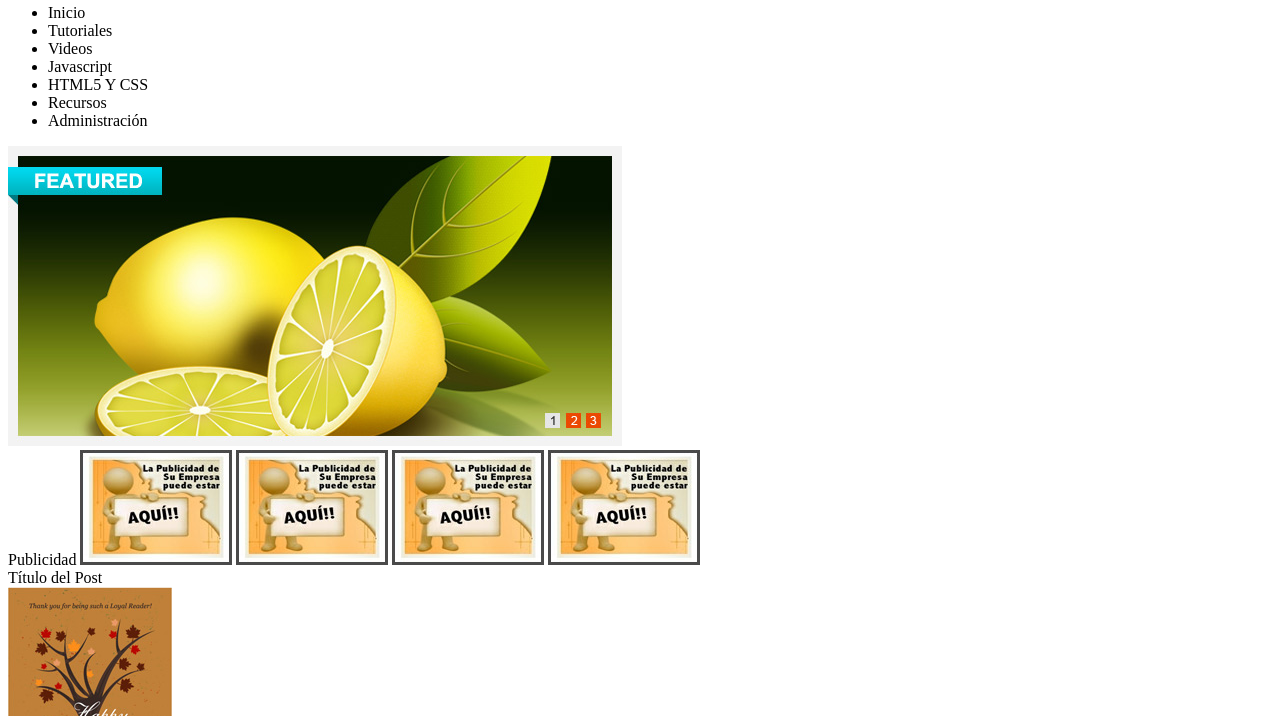
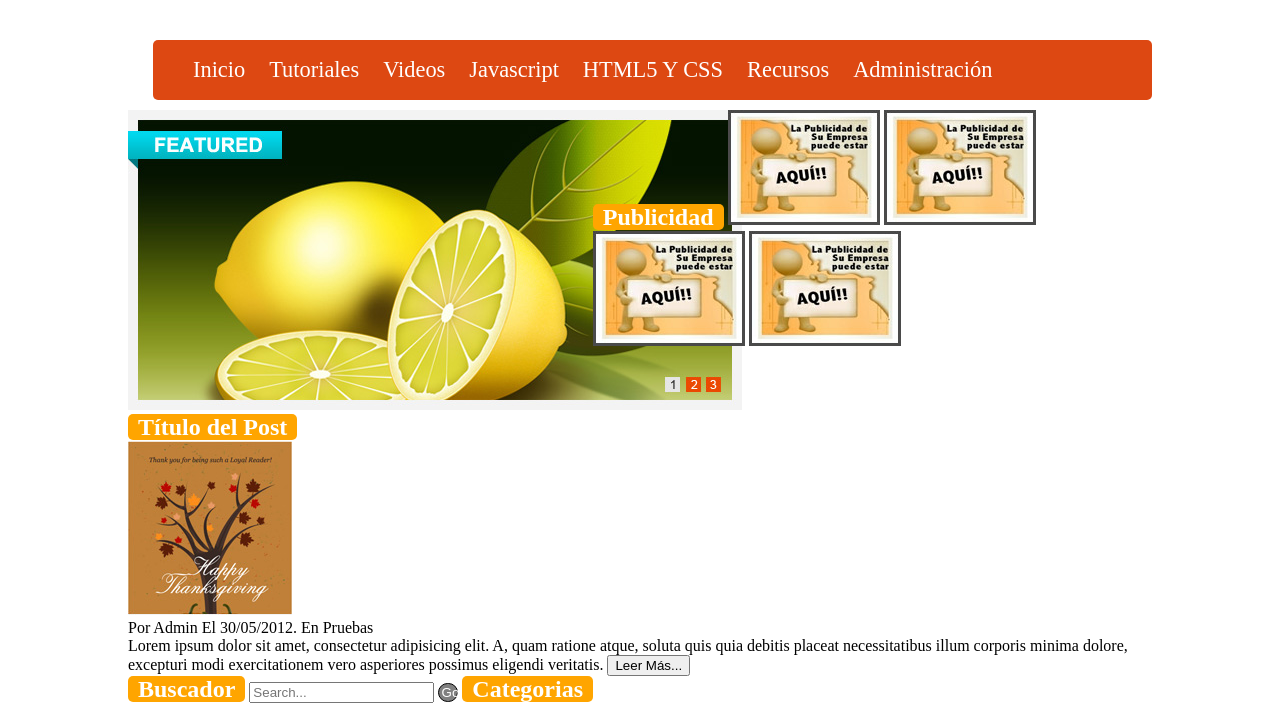
Before and after one commit to jjnr27/pw2173, a plain HTML site: page practica03css/index.html in a window 1280 px wide. Shown: the part 69-785 px from the top of the page. Drawn offline with Linux system fonts and the light colour scheme.

Commit message:
Practica 3 CSS parte 2

```diff
--- a/practica03css/css/estilos.css
+++ b/practica03css/css/estilos.css
@@ -1,5 +1,29 @@
 body{
+	font-size: 16px;
+	margin:0 auto;
 	width: 1024px;
+}
+
+header nav{
+	background: #DD4812;
+	border-radius: 5px;
+	margin-left: 25px;
+	margin-top: 60px;
+	margin-bottom: 10px;
+	padding-top: 1px;
+	padding-bottom: 1px;
+}
+header nav ul li{
+	font-size: 1.4em;
+	color: white;
+	display: inline-block;
+	padding-left: -30px;
+	padding-right: 20px;
+
+}
+#red1{
+	margin-left: 700px;
+
 }
 #go{
 	border: 1px solid black;
@@ -9,3 +33,22 @@ body{
 	padding-left: 2.2px;
 	width:20px;
 }
+#primerseccion article{
+	display: inline-block;
+	vertical-align: top;
+	width: 45%;
+
+}
+
+.titulo{
+	font-size: 1.5em;
+	color: white;
+	background: orange;
+	border-radius: 5px;
+	padding-left: 10px;
+	padding-right: 10px;
+
+}
+.nito{
+	font-weight: bold;
+}
--- a/practica03css/index.html
+++ b/practica03css/index.html
@@ -23,13 +23,13 @@
 			</ul>
 		</nav>
 	</header>
-	<section id="primeraseccion">
+	<section id="primerseccion">
 
 		<article>
 			<img src="img/slider.jpg" alt="">
 		</article>
 		<article>
-			<span class="publicidad colorblanco nito">Publicidad</span>
+			<span class="titulo colorblanco nito">Publicidad</span>
 			<img src="img/publicidad.jpg" alt="">
 			<img src="img/publicidad.jpg" alt="">
 			<img src="img/publicidad.jpg" alt="">
@@ -52,10 +52,10 @@
 			</article>
 		</article>
 		<article>
-			<span class="buscador colorblanco nito">Buscador</span>
+			<span class="titulo colorblanco nito">Buscador</span>
 			<input type="search" placeholder="Search...">
 			<button id="go">Go</button>
-			<span class="categorias colorblanco nito">Categorias</span>
+			<span class="titulo colorblanco nito">Categorias</span>
 			<nav>
 				<ul>
 					<li>Categoria 1</li>
```
Also changed, not shown: practica03css/img/completo3.png (renamed from practica03css/img/completo.png).
